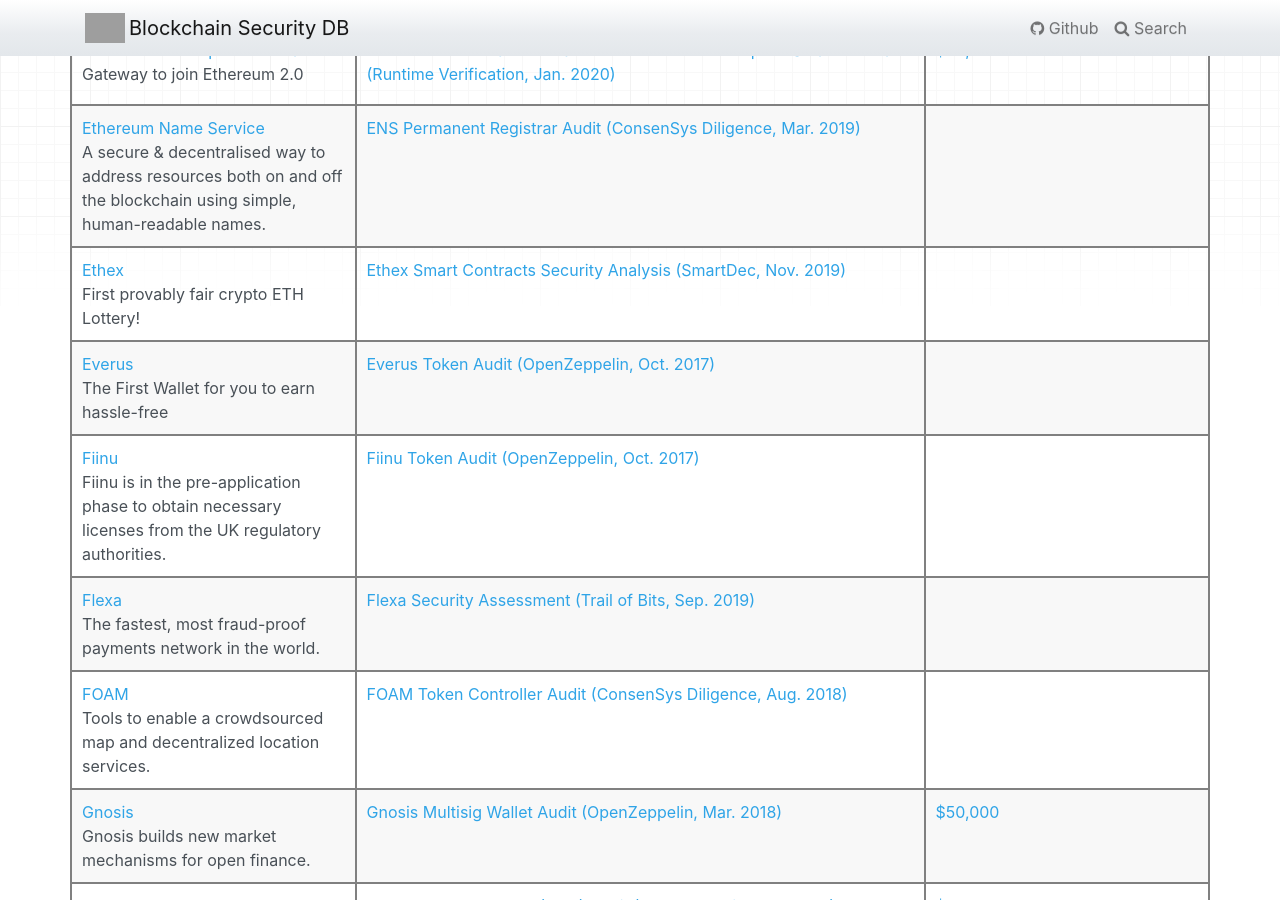
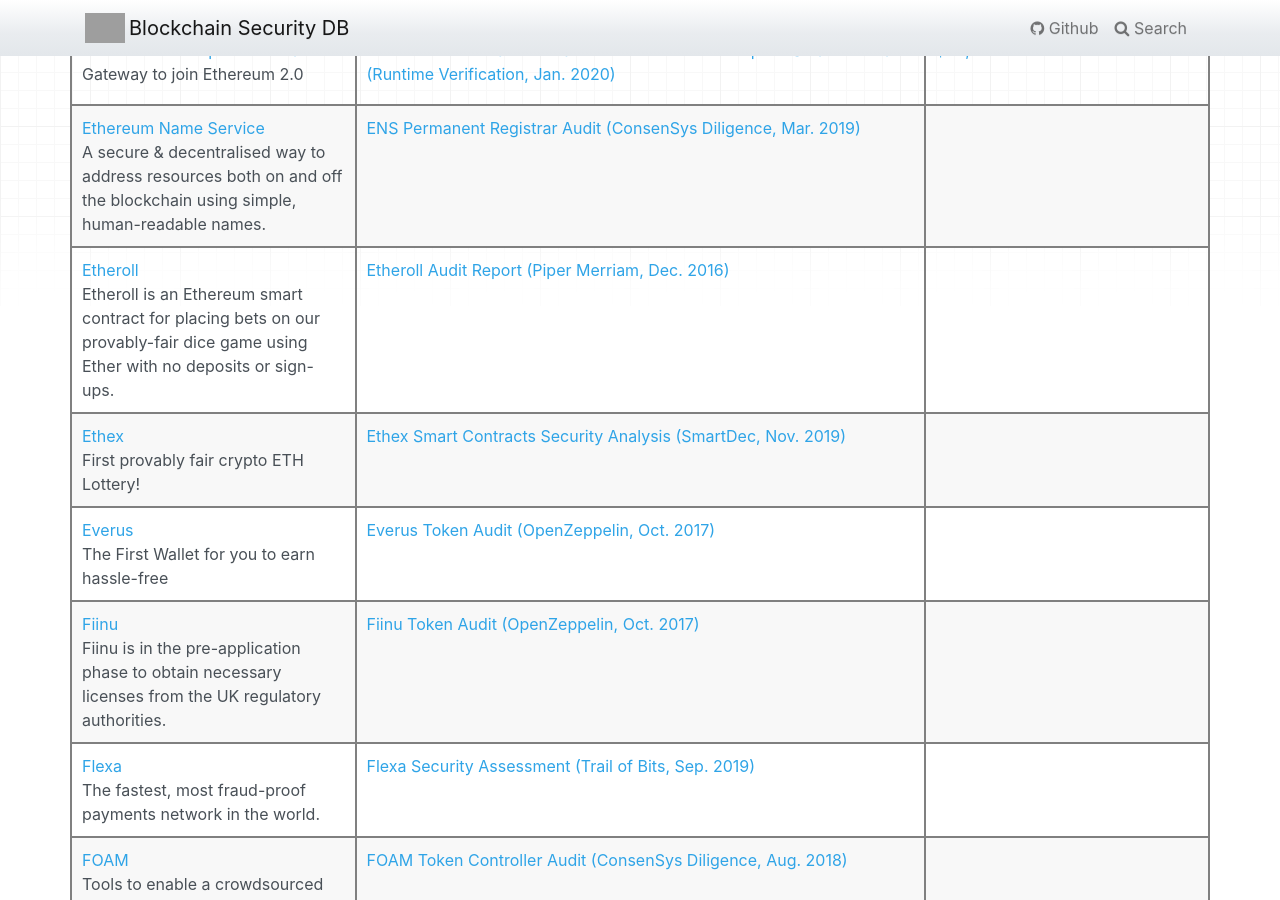
Before and after one commit to Consensys/blockchainSecurityDB, an MkDocs documentation site: the page built from docs/index.md, in a window 1280 px wide and 900 px high, scrolled down 5790 px. Built offline with MkDocs 1.6.1, drawn with Linux system fonts in a browser that asks for light colours; grey boxes are pictures that could not be loaded.

Commit message:
Add etheroll

```diff
--- a/docs/index.md
+++ b/docs/index.md
@@ -58,6 +58,7 @@ making it easily machine-readable.
 |[Enigma](projects/enigma.md)<br>Enigma builds and supports groundbreaking privacy-focused technologies and networks.|<ul><li>[Enigma Token Audit (OpenZeppelin, Oct. 2017)](https://blog.openzeppelin.com/enigma-token-audit-91111e0b7f8a/)</li>    </ul>  ||
 |[Ethereum 2.0 Deposit Contract](projects/eth2-deposit.md)<br>Gateway to join Ethereum 2.0|<ul><li>[End-to-End Formal Verification of Ethereum 2.0 Deposit Smart Contract (Runtime Verification, Jan. 2020)](https://medium.com/coinmonks/end-to-end-formal-verification-of-ethereum-2-0-deposit-smart-contract-7ebf13fa46ad)</li>    </ul>  |[$20,000](https://notes.ethereum.org/@djrtwo/phase0-bounty)|
 |[Ethereum Name Service](projects/ethereum-name-service.md)<br>A secure & decentralised way to address resources both on and off the blockchain using simple, human-readable names.|<ul><li>[ENS Permanent Registrar Audit (ConsenSys Diligence, Mar. 2019)](https://diligence.consensys.net/audits/2019/03/ens-permanent-registrar/)</li>    </ul>  ||
+|[Etheroll](projects/etheroll.md)<br>Etheroll is an Ethereum smart contract for placing bets on our provably-fair dice game using Ether with no deposits or sign-ups.|<ul><li>[Etheroll Audit Report (Piper Merriam, Dec. 2016)](https://gist.github.com/pipermerriam/cd0e94d24f8ca247bc4bc1e86b449116)</li>    </ul>  ||
 |[Ethex](projects/ethex.md)<br>First provably fair crypto ETH Lottery!|<ul><li>[Ethex Smart Contracts Security Analysis (SmartDec, Nov. 2019)](https://blog.smartdec.net/ethex-smart-contracts-security-analysis-104cf067fd02)</li>    </ul>  ||
 |[Everus](projects/everus.md)<br>The First Wallet for you to earn hassle-free|<ul><li>[Everus Token Audit (OpenZeppelin, Oct. 2017)](https://blog.openzeppelin.com/everus-token-audit-a05f0959534e/)</li>    </ul>  ||
 |[Fiinu](projects/fiinu.md)<br>Fiinu is in the pre-application phase to obtain necessary licenses from the UK regulatory authorities.|<ul><li>[Fiinu Token Audit (OpenZeppelin, Oct. 2017)](https://blog.openzeppelin.com/fiinu-token-audit-c62ecbf63ad1/)</li>    </ul>  ||
```
Also changed, not shown: docs/projects/etheroll.md (added, +17 -0 lines), 1 other file.
